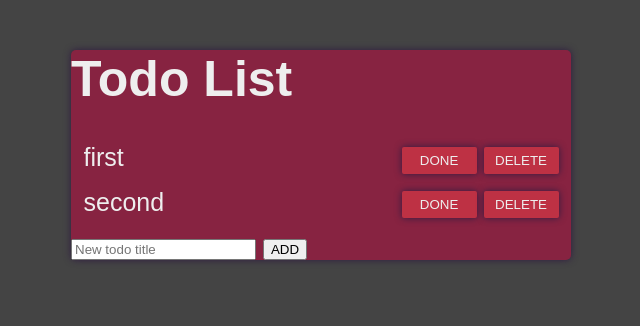
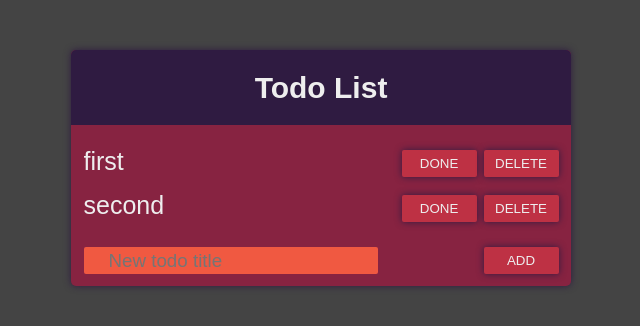
Before and after one commit to MichaelSosin/todoMVC, a website with bundled scripts: page index.html in a window 1280 px wide. Shown: the whole page, without its empty margins (319-959 px from the left). Built offline with nearby package versions, Linux system fonts and the light colour scheme.

Commit message:
implement styles

```diff
--- a/index.html
+++ b/index.html
@@ -7,13 +7,14 @@
 </head>
 <body>
     <div id='todo-app'>
-        <h1>Todo List</h1>
+        <h1 class="app-header">Todo List</h1>
         <ul class="todo-list">
 
         </ul>
-
-        <input type="text" placeholder="New todo title" class="new-todo" required>
-        <input type="submit" value="ADD" class="add-button">
+        <div class="input-container">
+            <input type="text" placeholder="New todo title" class="new-todo">
+            <input type="submit" value="ADD" class="button add-button">
+        </div>
     </div>
 
     <script src="js/observer.js"></script>
```
